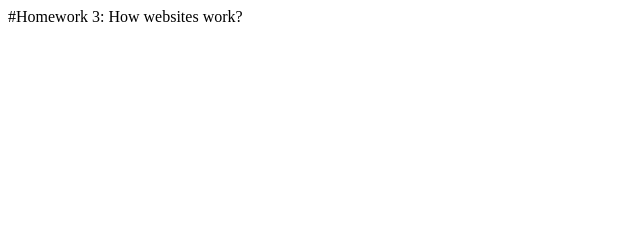
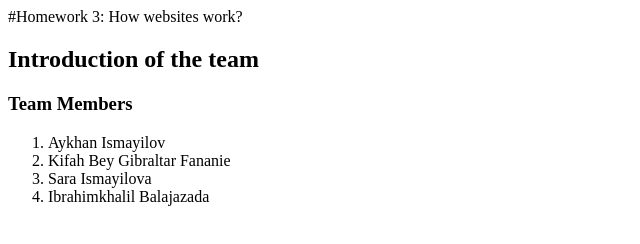
Before and after one commit to ADA-SITE-SITE1101-2022-Fall/website-team-34, a plain HTML site: page index.html in a window 1280 px wide. Shown: the whole page, without its empty margins (0-640 px from the left). Drawn offline with Linux system fonts and the light colour scheme.

Commit message:
Update index.html

```diff
--- a/index.html
+++ b/index.html
@@ -10,5 +10,17 @@
     </head>
     <body>
         #Homework 3: How websites work?
+
+        <h2>Introduction of the team</h2>
+        <h3>Team Members</h3>
+        <ol>
+            <li>Aykhan Ismayilov</li>
+            <li>Kifah Bey Gibraltar Fananie</li>
+            <li>Sara Ismayilova</li>
+            <li>Ibrahimkhalil Balajazada</li>
+            </ol>
+
+
+
     </body>
 </html>
```
